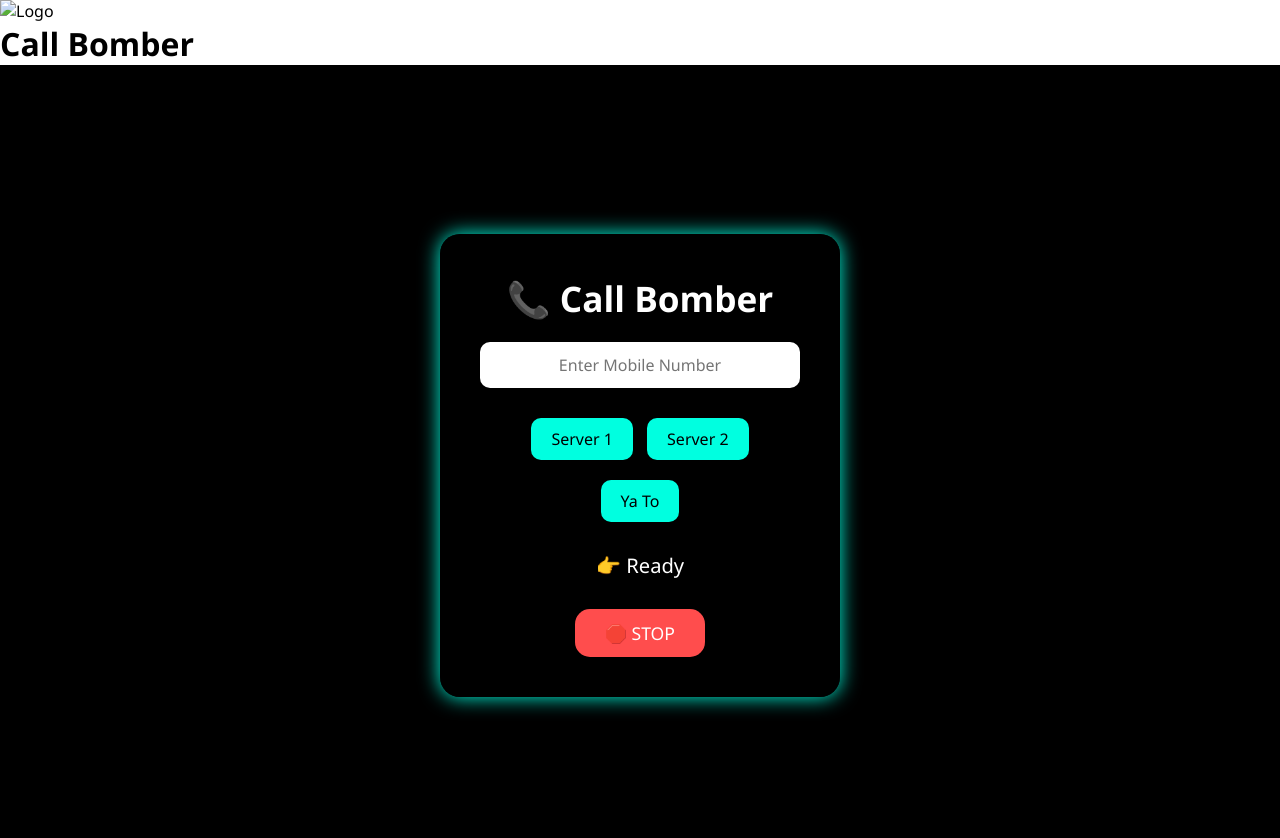
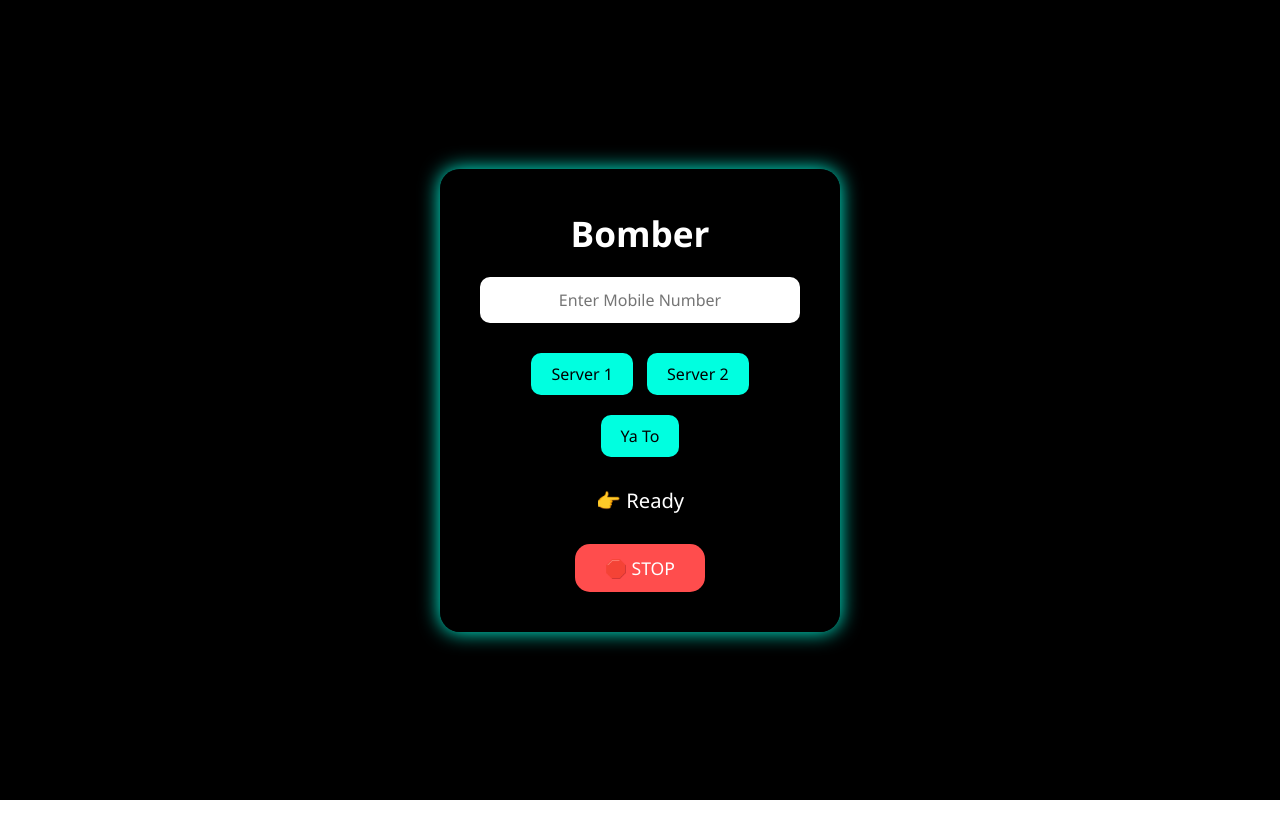
Before and after one commit to mrriteek1/Call, a plain HTML site: page index.html in a window 1280 px wide. After the commit the page ends 800 px from the top, so only its background shows below. Drawn offline with Linux system fonts and the light colour scheme.

Commit message:
Index.html edit code

```diff
--- a/index.html
+++ b/index.html
@@ -8,17 +8,11 @@
 </head>
 <body>
 
-    <div class="top">
-  <!-- Circle Icon -->
-  <div class="logo-circle">
-    <img src="your-icon.png" alt="Logo">
-  </div>
-  <h1>Call Bomber</h1>
-</div>
+
 
   <div class="background">
     <div class="content">
-      <h1 class="title">📞 Call Bomber</h1>
+      <h1 class="title">Bomber</h1>
       <input type="tel" placeholder="Enter Mobile Number" id="phoneInput" maxlength="10" />
 
       <div class="button-group">
```
